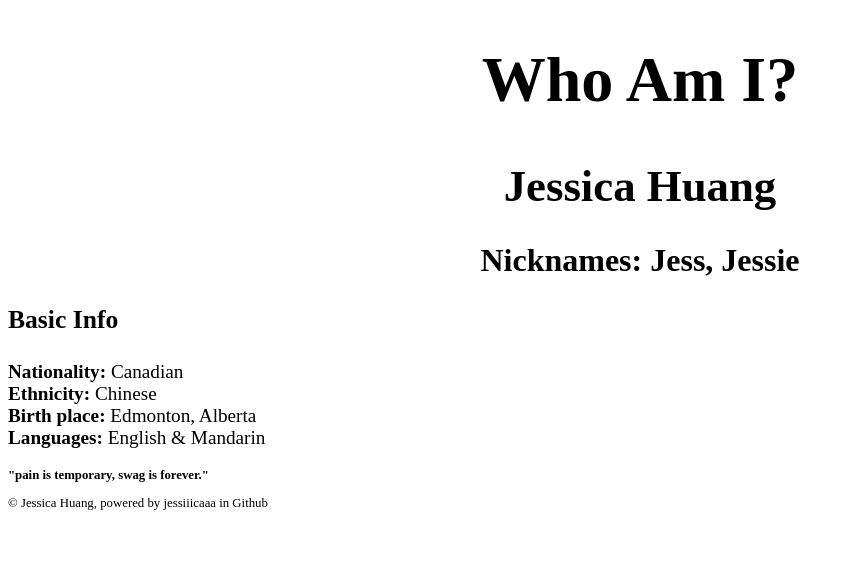
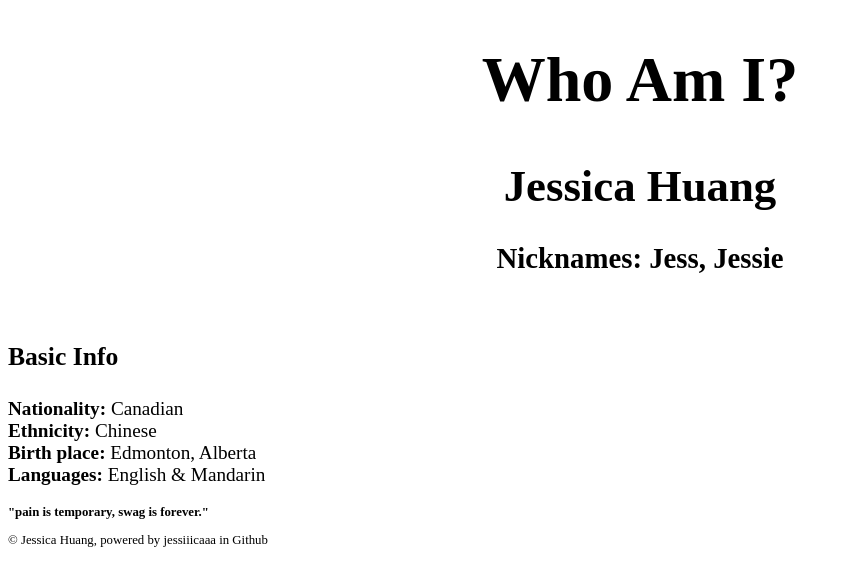
Before and after one commit to jessiiicaaa/Who-Am-I, a plain HTML site: page index.html in a window 1280 px wide. Shown: the whole page, without its empty margins (0-854 px from the left). Drawn offline with Linux system fonts and the light colour scheme.

Commit message:
Update index.html

```diff
--- a/index.html
+++ b/index.html
@@ -34,8 +34,9 @@
   <body>
     <header><h1 style="font-size:5vw">Who Am I?</h1></header>
     <header><h1 style="font-size:3.5vw">Jessica Huang</h1></header>
-    <header><h2 style="font-size:2.5vw">Nicknames: Jess, Jessie</h2></header>
+    <header><h2 style="font-size:2.25vw">Nicknames: Jess, Jessie</h2></header>
     <section>
+      <br>
       <h3 style="font-size:2vw">Basic Info</h3>
       <article>
         <p style="font-size:1.5vw"><strong>Nationality: </strong>Canadian<br>
```
